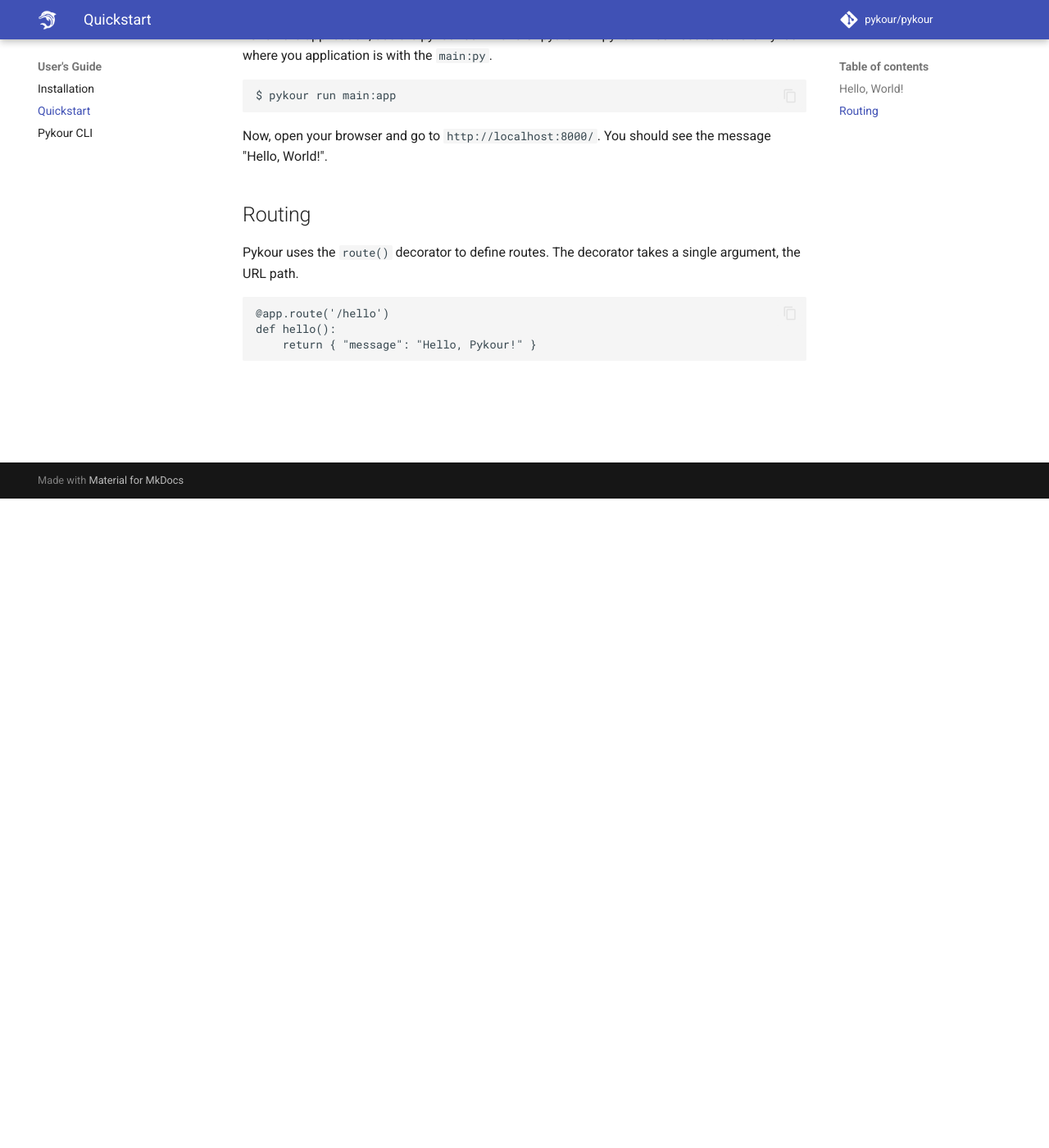
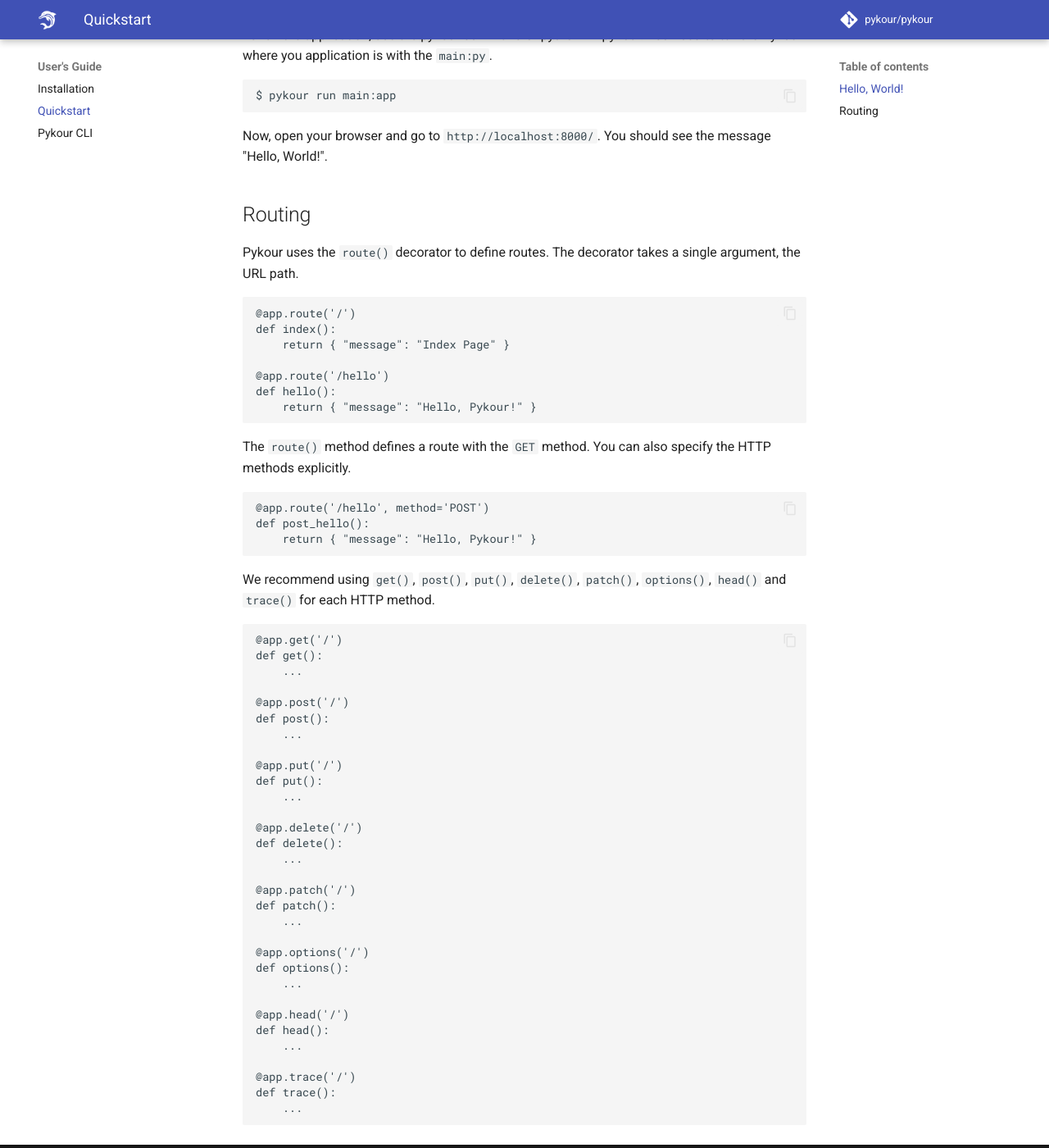
Before and after one commit to pykour/pykour, an MkDocs documentation site: the page built from docs/quickstart.md, in a window 1280 px wide and 1400 px high, scrolled down 792 px. Shown: the whole window at 82% size. Built offline with MkDocs 1.6.1 and Material for MkDocs 9.7.7, drawn with Linux system fonts in a browser that asks for light colours; comment, search, counter and statistics services are not loaded.

Commit message:
update document

````diff
--- a/docs/quickstart.md
+++ b/docs/quickstart.md
@@ -38,7 +38,55 @@ Now, open your browser and go to `http://localhost:8000/`. You should see the me
 Pykour uses the `route()` decorator to define routes. The decorator takes a single argument, the URL path.
 
 ```python
+@app.route('/')
+def index():
+    return { "message": "Index Page" }
+
 @app.route('/hello')
 def hello():
     return { "message": "Hello, Pykour!" }
 ```
+
+The `route()` method defines a route with the `GET` method. You can also specify the HTTP methods explicitly.
+
+```python
+@app.route('/hello', method='POST')
+def post_hello():
+    return { "message": "Hello, Pykour!" }
+```
+
+We recommend using `get()`, `post()`, `put()`, `delete()`, `patch()`, `options()`, `head()` and `trace()` for each HTTP method.
+
+```python
+@app.get('/')
+def get():
+    ...
+
+@app.post('/')
+def post():
+    ...
+
+@app.put('/')
+def put():
+    ...
+
+@app.delete('/')
+def delete():
+    ...
+
+@app.patch('/')
+def patch():
+    ...
+
+@app.options('/')
+def options():
+    ...
+
+@app.head('/')
+def head():
+    ...
+
+@app.trace('/')
+def trace():
+    ...
+```
````
Also changed, not shown: docs/cli.md (+2 -0 lines).
